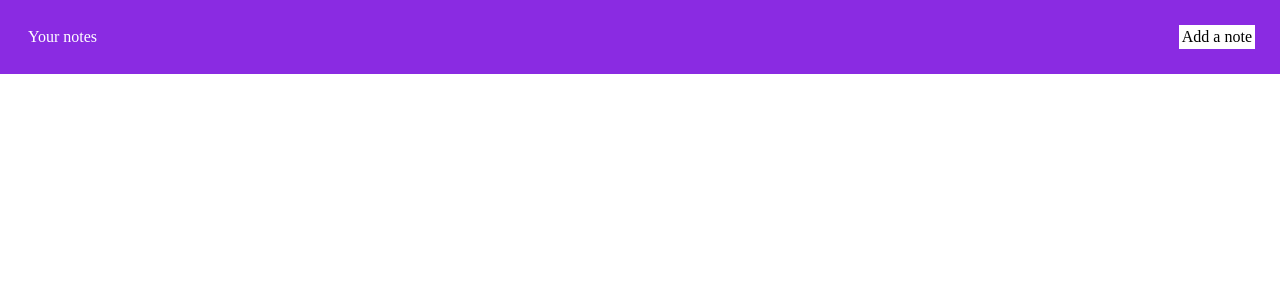
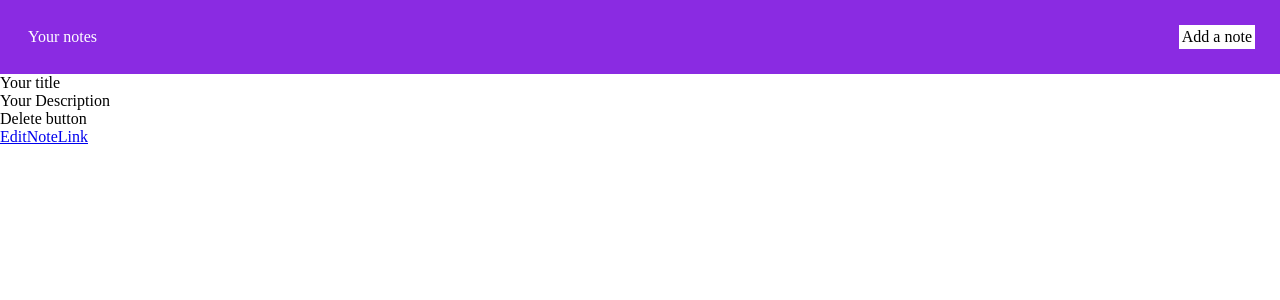
Before and after one commit to ivannemeth/ivan-notes-app, a Next.js app: page / in a window 1280 px wide. Shown: the top 300 px of the page. Built offline with nearby package versions, Linux system fonts and the light colour scheme.

Commit message:
add task structure

```diff
--- /dev/null
+++ b/components/DeleteButton.jsx
@@ -0,0 +1,3 @@
+export default function DeleteButton() {
+  return <div>Delete button</div>;
+}
--- /dev/null
+++ b/components/NotesList.jsx
@@ -0,0 +1,20 @@
+import Link from "next/link";
+import DeleteButton from "./DeleteButton";
+import { FaRegEdit } from "react-icons/fa";
+
+export default function ProductList() {
+  return (
+    <>
+      <div>
+        <div>
+          <div>Your title</div>
+          <div>Your Description</div>
+        </div>
+        <div>
+          <DeleteButton />
+          <Link href="/editNote/ID">EditNoteLink</Link>
+        </div>
+      </div>
+    </>
+  );
+}
--- a/pages/index.js
+++ b/pages/index.js
@@ -1,6 +1,12 @@
 import Image from "next/image";
 import Navigation from "@/components/Navigation";
+import NotesList from "@/components/NotesList";
 
 export default function Home() {
-  return <Navigation />;
+  return (
+    <>
+      <Navigation />
+      <NotesList />
+    </>
+  );
 }
```
